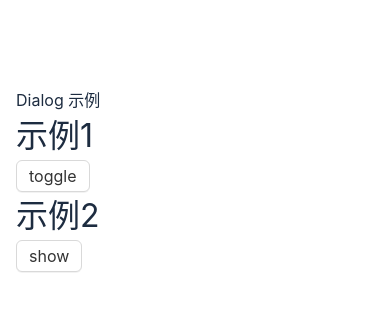
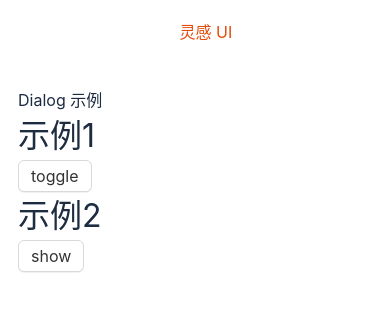
Before and after one commit to Ranze1129/Inspire-UI, a Vue app: page /#/doc/dialog in a window 390 px wide. Shown: the top 312 px of the page. Built offline with nearby package versions, Linux system fonts and the light colour scheme.

Commit message:
更新UI

```diff
--- a/src/components/Topnav.vue
+++ b/src/components/Topnav.vue
@@ -1,19 +1,22 @@
 <template>
   <div class="topnav">
+    <div class="top">
+      <svg v-if="toggleMenuButtonVisible"
+           class="toggleAside" @click="toggleMenu">
+        <use xlink:href="#icon-menu"></use>
+      </svg>
       <router-link to="/" class="logo">
         <svg class="icon">
           <use xlink:href="#icon-inspire"></use>
         </svg>
+        <p>灵感 UI</p>
       </router-link>
+    </div>
     <ul class="menu">
       <li>
         <router-link to="/doc">文档</router-link>
       </li>
     </ul>
-    <svg v-if="toggleMenuButtonVisible"
-        class="toggleAside" @click="toggleMenu">
-        <use xlink:href="#icon-menu"></use>
-    </svg>
   </div>
 </template>
 
@@ -51,33 +54,46 @@ $color: #e44a09;
   left: 0;
   width: 100%;
   z-index: 11;
+  justify-content: space-between;
+  align-items: center;
+  > .top{
+    display: flex;
+    align-items: center;
     justify-content: center;
+    >a:hover {
+      text-decoration: none;
+    }
+    >.logo {
+      max-width: 6em;
+      display: flex;
       align-items: center;
-  > .logo {
-    max-width: 6em;
-    margin-right: auto;
       >svg{
         width: 32px;
         height: 32px;
+        margin-right: 5px;
       }
     }
+    > .toggleAside {
+      width: 32px;
+      height: 32px;
+      //margin-right: 94px;
+      transform: translateY(-2px);
+      display: none;
+    }
+  }
+
   > .menu {
     display: flex;
     white-space: nowrap;
     flex-wrap: nowrap;
     > li {
       margin: 0 1em;
+      >a:hover {
+        text-decoration: none;
       }
     }
-  > .toggleAside {
-    width: 32px;
-    height: 32px;
-    position: absolute;
-    left: 16px;
-    top: 50%;
-    transform: translateY(-50%);
-    display: none;
   }
+
   @media (max-width: 500px) {
     > .menu {
       display: none;
@@ -85,7 +101,12 @@ $color: #e44a09;
     > .logo {
       margin: 0 auto;
     }
-    >.toggleAside{    display: inline-block;}
+
+    >.top{
+      flex-grow: 0.4;
+      justify-content: space-between;
+      >.toggleAside{ display: inline-block;}
+    }
   }
 }
 </style>
--- a/src/views/Doc.vue
+++ b/src/views/Doc.vue
@@ -63,7 +63,7 @@ export default {
   > main {
     flex-grow: 1;
     background: white;
-    padding: 28px 16px 16px;
+    padding: 28px 18px 16px;
   }
 }
 aside {
--- a/src/views/Home.vue
+++ b/src/views/Home.vue
@@ -67,6 +67,10 @@ $color: #e44a09;
     display: flex;
     flex-wrap: wrap;
     > li {
+      @media (max-width: 400px) {
+        width: 380px;
+        margin: 16px 2px 16px 8px;
+      }
       width: 400px;
       margin: 16px 0;
       display: grid;
```
Lines whose indentation alone changed are shown as unchanged.
